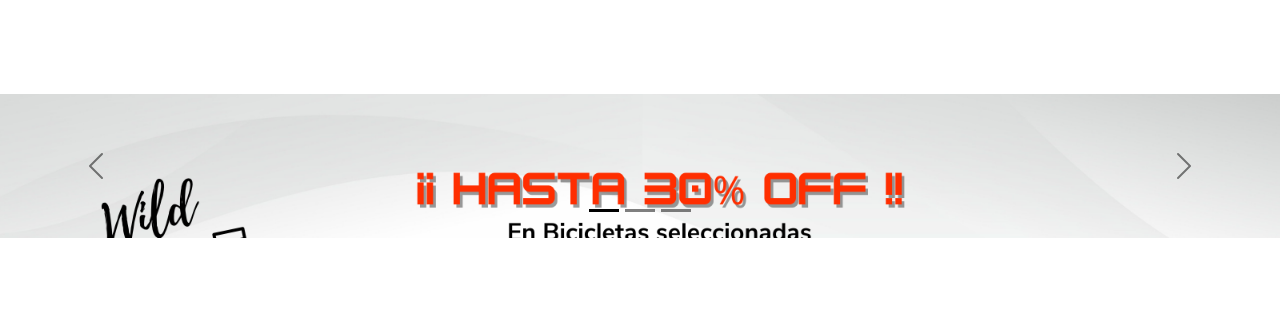
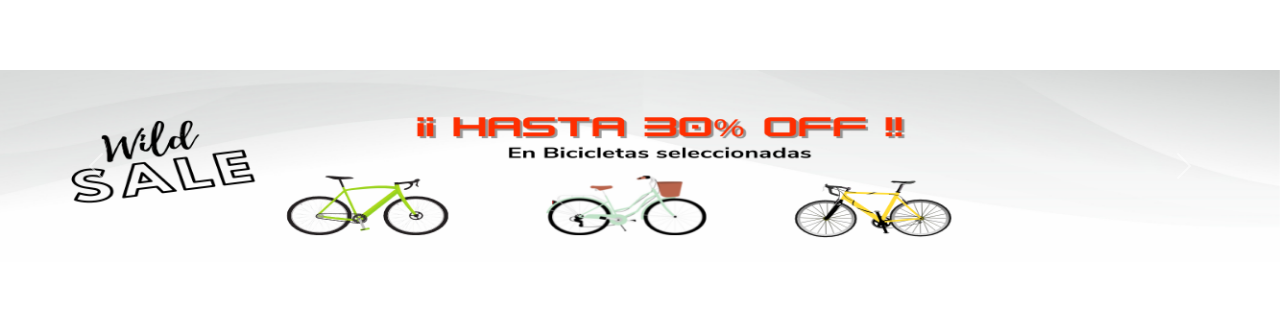
Before and after one commit to ROBERT-Gimenez/E-comerce_React, a React (Create React App) app: page / in a window 1280 px wide. Shown: the part 214-526 px from the top of the page. Built offline with nearby package versions, Linux system fonts and the light colour scheme.

Commit message:
styles carusel added

```diff
--- a/src/App.css
+++ b/src/App.css
@@ -20,10 +20,12 @@
 .nav-contein-btn{
 gap: 7rem;
 }
-.carousel-inner{
-  height: 9rem;
-}
+
 img.carrousel{
   max-width:max-content;
   min-inline-size:-webkit-fill-available;
+  height: 12rem;
 }
+.carousel-indicators{
+  display: none;
+}
--- a/src/components/Home/Carrousel.js
+++ b/src/components/Home/Carrousel.js
@@ -8,20 +8,16 @@ export default function Carrousel() {
   let imgs = [banner1,banner2,banner3]
   return (
     <div>
-    <Carousel variant="dark" className='corrousel'>
+    <Carousel variant="transparent" className='corrousel'>
       {imgs.map((img , indx) => {
         return(
-          <Carousel.Item interval={1000} key={indx}>
+        <Carousel.Item interval={1000} key={indx}>
         <img
           className="d-block w-100  carrousel"
           src={img}
-          alt="First slide"
+          alt="slide"
         />
-        <Carousel.Caption>
-          <h3>Ofertas</h3>
-          <p>Nulla vitae elit libero, a pharetra augue mollis interdum.</p>
-        </Carousel.Caption>
-      </Carousel.Item>
+        </Carousel.Item>
         )
       })}
     </Carousel>
```
